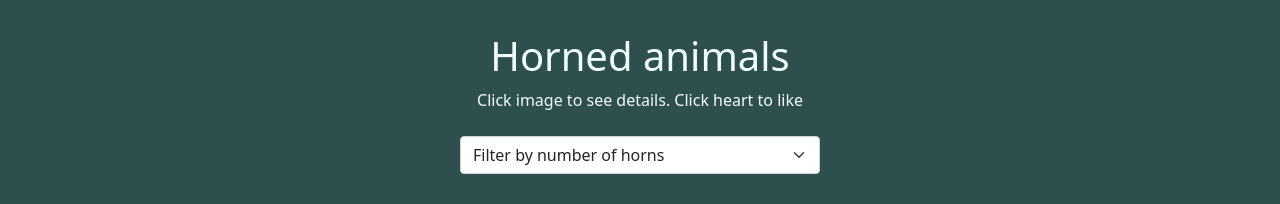
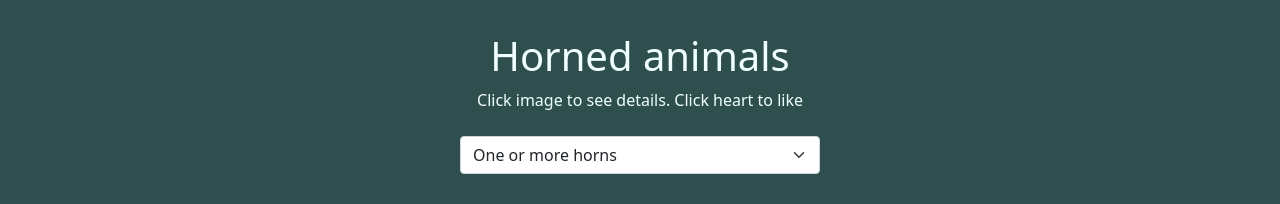
Before and after one commit to lg550055/301-lab01, a React (Create React App) app: page / in a window 1280 px wide. Shown: the top 204 px of the page. Built offline with nearby package versions, Linux system fonts and the light colour scheme.

Commit message:
Adds filter functionality per lab 04

```diff
--- a/src/Main.js
+++ b/src/Main.js
@@ -27,7 +27,7 @@ class Main extends React.Component {
             handleModal={this.props.handleModal}
           />
         )
-      }
+      } return null
     });
 
     return (
@@ -35,10 +35,9 @@ class Main extends React.Component {
         <Form style={{width:'360px', margin:'auto'}}>
           <Form.Group>
             <Form.Select onChange={this.handleFilter}>
-              <option value="0">Filter by number of horns</option>
-              <option value="0">One or more</option>
-              <option value="1">2 or more</option>
-              <option value="2">More than 2</option>
+              <option value="0">One or more horns</option>
+              <option value="1">2 or more  horns</option>
+              <option value="2">More than 2 horns</option>
             </Form.Select>
           </Form.Group>
         </Form>
```
